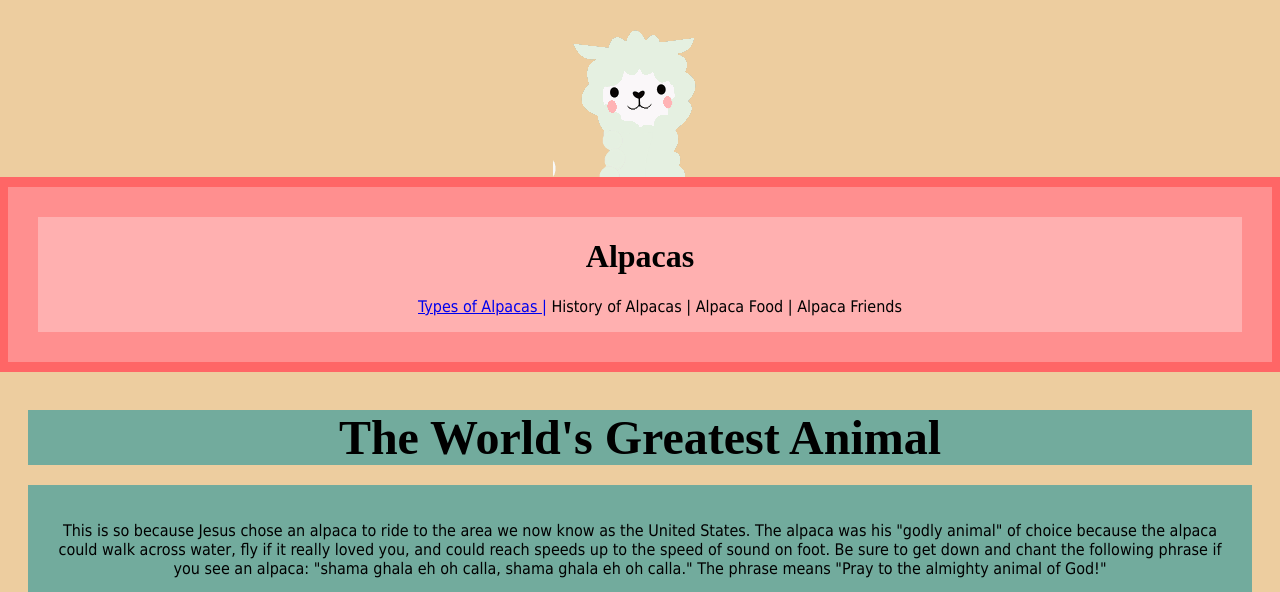
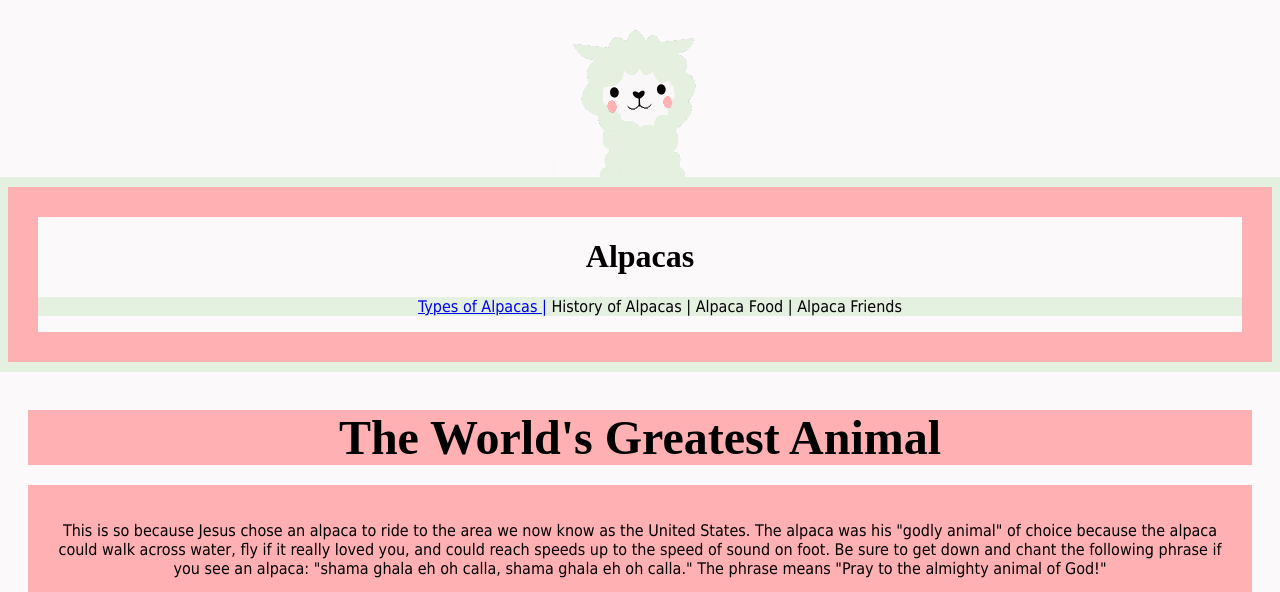
Before and after one commit to Ameya-P/Alpacas, a plain HTML site: page index.html in a window 1280 px wide. Shown: the top 592 px of the page. Drawn offline with Linux system fonts and the light colour scheme.

Commit message:
Update main.css

```diff
--- a/main.css
+++ b/main.css
@@ -1,11 +1,11 @@
 body {
   text-align: center;
-  background-color: #EDCD9F;
+  background-color: #FCF9FB;
 }
 
 ul {
   font-family: Tahoma;
-  background-color:#FFB0B0;
+  background-color:#E4F0E0;
 }
 
 h1 {
@@ -15,7 +15,7 @@ h1 {
 h3 {
   font-family: Rockwell;
   font-size: 3rem;
-  border-bottom: 20px solid  #EDCD9F;
+  border-bottom: 20px solid  #FCF9FB;
   margin-bottom: 5px;
 }
 
@@ -25,9 +25,9 @@ p {
 }
 
 .navbar {
-  border: 30px solid #FF8F8F;
-  outline: 10px solid #FF6666;
-  background-color:#FFB0B0;
+  border: 30px solid #FFB0B3;
+  outline: 10px solid #E4F0E0;
+  background-color:#FCF9FB;
 }
 
 nav li {
@@ -35,6 +35,6 @@ nav li {
 }
 
 .home {
-  background-color:#72AB9D;
+  background-color:#FFB0B3;
   margin: 20px;
 }
```
